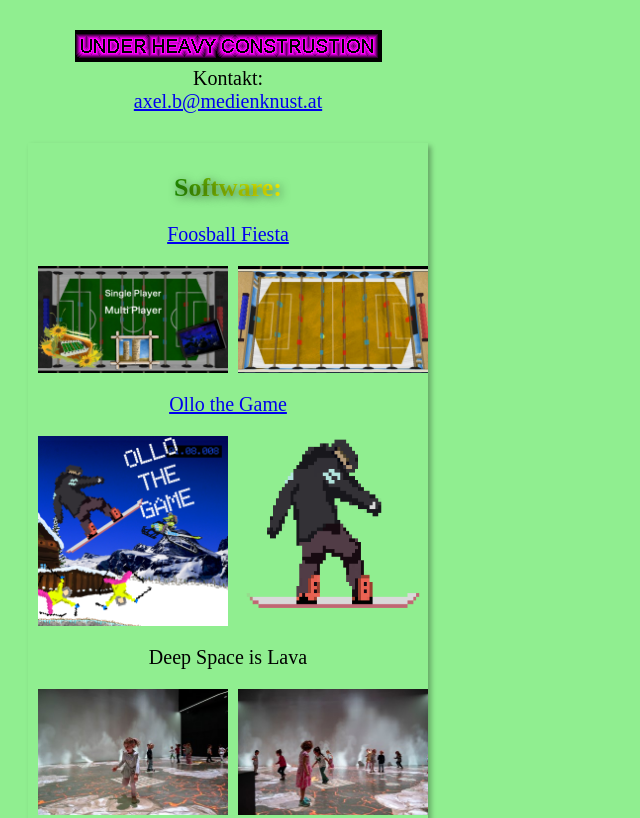
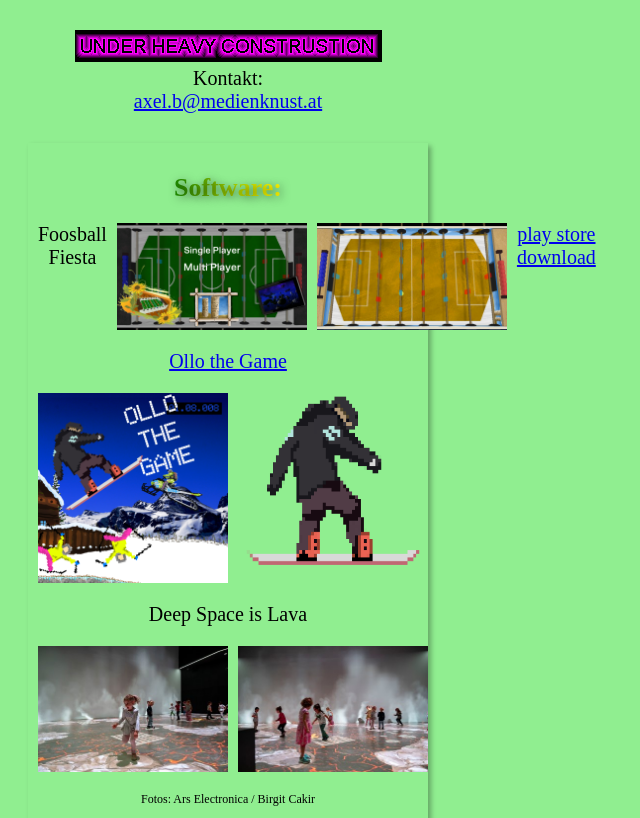
Before and after one commit to axel-braeuer/medienknust, a plain HTML site: page index.html in a window 1280 px wide. Shown: the top 818 px of the page, without its empty margins (0-640 px from the left). Drawn offline with Linux system fonts and the light colour scheme.

Commit message:
Update index.html

```diff
--- a/index.html
+++ b/index.html
@@ -33,11 +33,11 @@
                 Software:
             </div>
         </p>
-        <a href="https://play.google.com/store/apps/details?id=com.braeuer.axel.foosball&hl=de&pli=1" target="_blank" rel="noopener noreferrer">Foosball Fiesta<br></a>
         <div style="display: flex; gap: 10px; margin-top: 20px; margin-bottom:20px">
-
+            Foosball Fiesta
             <img src="pics small/Foosball Fiesta/Foosball Fiesta 1.png" alt="Foosball Fiesta 1" style="width:50%">
             <img src="pics small/Foosball Fiesta/Foosball Fiesta 2.png" alt="Foosball Fiesta 2" style="width:50%">
+            <a href="https://play.google.com/store/apps/details?id=com.braeuer.axel.foosball&hl=de&pli=1" target="_blank" rel="noopener noreferrer">play store download<br></a>
 
         </div>
         <a href="https://axel-braeuer.itch.io/ollo-the-game" target="_blank" rel="noopener noreferrer"> Ollo the Game<br></a>
```
